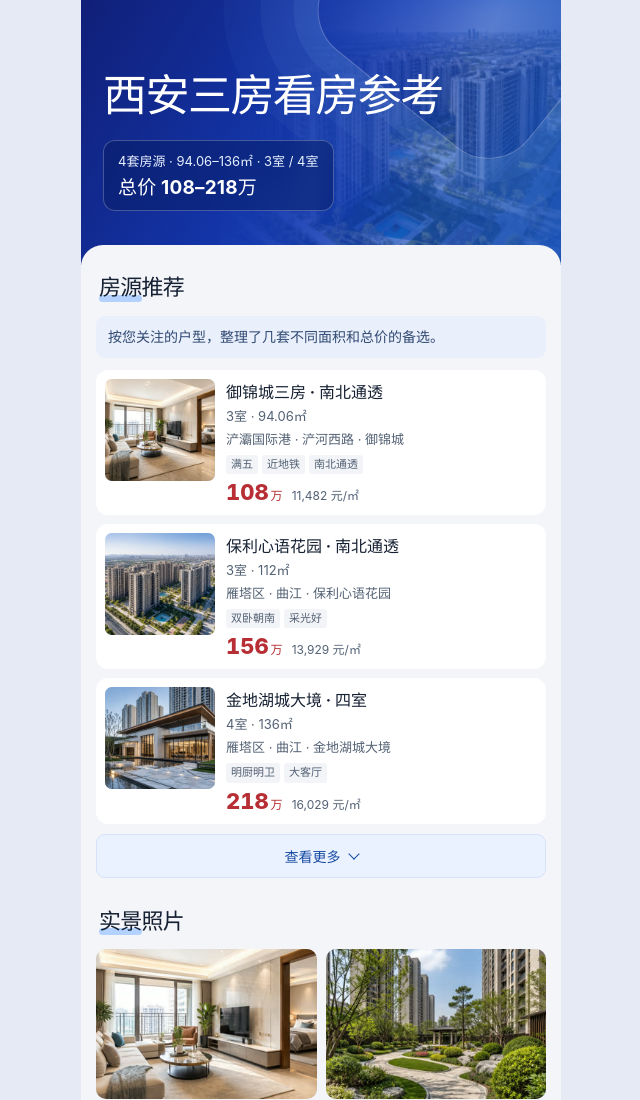
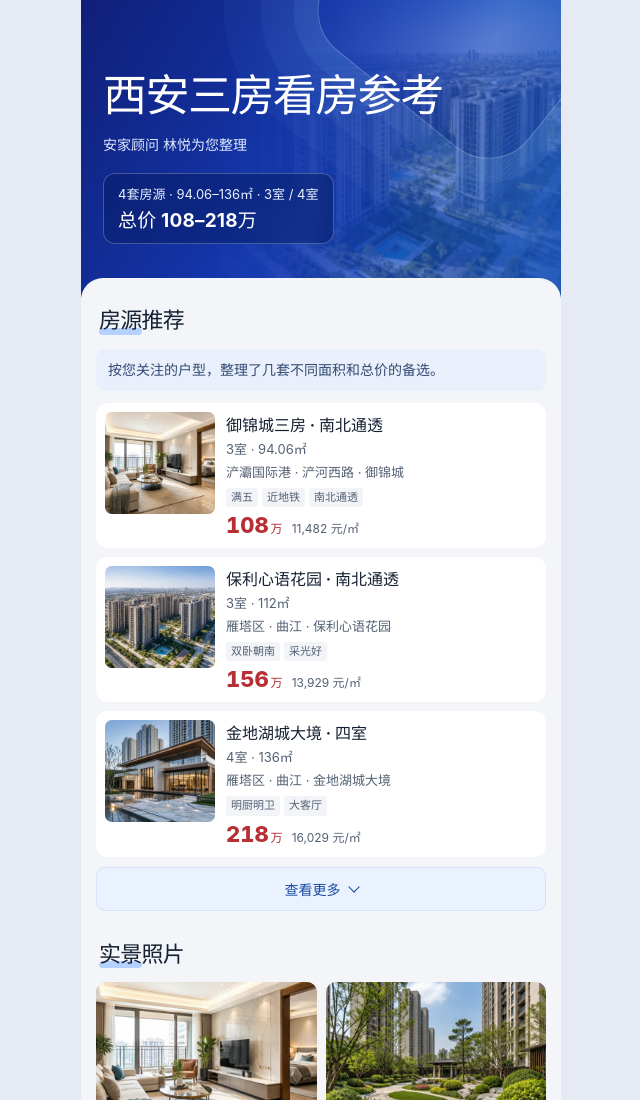
Before and after one commit to JZT-AI/365-taofang-exclusive-report, a plain HTML site: page 微信淘房小程序/小B资料库-专属报告原型.html in a window 1280 px wide. Shown: the top 1100 px of the page, without its empty margins (319-959 px from the left). Drawn offline with Linux system fonts and the light colour scheme.

```diff
--- a/微信淘房小程序/小B资料库-专属报告原型.html
+++ b/微信淘房小程序/小B资料库-专属报告原型.html
@@ -255,6 +255,7 @@ button:focus-visible { outline: 3px solid #3782ff; outline-offset: 3px; }
   <header class="hero">
     <div class="hero-top"><button class="return-button" type="button" aria-label="返回" hidden></button></div>
     <h1 id="report-title"></h1>
+    <p id="report-advisor" class="author" hidden></p>
     <div id="hero-house-summary" class="hero-house-summary" hidden></div>
   </header>
   <main id="report-content" class="content"></main>
@@ -293,9 +294,9 @@ const demoDescriptions = {
   房源: '按您关注的户型，整理了几套不同面积和总价的备选。',
 };
 const sampleReports = {
-  R001: { title: '周末看房实景照片', order: ['图片'], items: { 图片: demo.图片.slice(0, 2) }, descriptions: { 图片: '整理了看房当天拍摄的室内与周边照片。' } },
-  R002: { title: '西安三房看房参考', order: ['房源', '图片', '视频'], items: { 房源: demo.房源.slice(0, 2), 图片: demo.图片.slice(0, 2), 视频: demo.视频.slice(0, 1) }, descriptions: demoDescriptions },
-  R003: { title: '周末现场讲解视频', order: ['视频'], items: { 视频: demo.视频.slice(0, 2) }, descriptions: { 视频: '两段现场实拍，方便您先了解空间与周边。' } }
+  R001: { title: '周末看房实景照片', advisorName:'张顾问', order: ['图片'], items: { 图片: demo.图片.slice(0, 2) }, descriptions: { 图片: '整理了看房当天拍摄的室内与周边照片。' } },
+  R002: { title: '西安三房看房参考', advisorName:'王顾问', order: ['房源', '图片', '视频'], items: { 房源: demo.房源.slice(0, 2), 图片: demo.图片.slice(0, 2), 视频: demo.视频.slice(0, 1) }, descriptions: demoDescriptions },
+  R003: { title: '周末现场讲解视频', advisorName:'张顾问', order: ['视频'], items: { 视频: demo.视频.slice(0, 2) }, descriptions: { 视频: '两段现场实拍，方便您先了解空间与周边。' } }
 };
 const sampleReport = sampleReports[params.get('sample')];
 const fromReport = ['items', 'covers', 'details', 'descs'].some(key => params.has(key));
@@ -570,6 +571,8 @@ ReportPrototype.onAvailabilityChange(() => {
 const reportTitle = sampleReport?.title || params.get('title')?.trim() || (fromReport ? '专属报告' : '西安三房看房参考');
 document.getElementById('report-title').textContent = reportTitle;
 document.title = reportTitle;
+const advisorName=sampleReport?.advisorName||params.get('advisorName')?.trim()||(!fromReport?'林悦':'');
+if(advisorName){const advisor=document.getElementById('report-advisor');advisor.textContent='安家顾问 '+advisorName+'为您整理';advisor.hidden=false}
 const heroHouses = reportOrder.includes('房源') ? sampleReport ? sampleReport.items.房源 || [] : fromReport
   ? (Array.isArray(titles.房源) ? titles.房源 : []).map((_,index)=>details.房源?.[index]||{}) : demo.房源 : [];
 if (heroHouses.length) {
```
